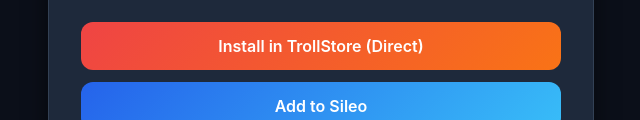
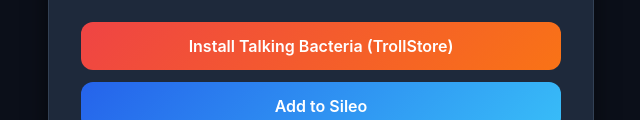
Before and after one commit to MokserDev1/Arm32Runner, a plain HTML site: page index.html in a window 1280 px wide. Shown: the part 282-402 px from the top of the page, without its empty margins (319-959 px from the left). Drawn offline with Linux system fonts and the light colour scheme.

Commit message:
Update index.html with direct Talking Bacteria TrollStore install link

```diff
--- a/index.html
+++ b/index.html
@@ -93,7 +93,7 @@
         <p>Run legacy 32-bit (ARMv7) IPAs seamlessly on 64-bit iOS devices with SpringBoard and MobileInstallation integration.</p>
 
         <div class="btn-group">
-            <a class="btn btn-trollstore" href="apple-magnifier://install?url=https://raw.githubusercontent.com/MokserDev1/Arm32Runner/main/dist/Arm32Runner.ipa">Install in TrollStore (Direct)</a>
+            <a class="btn btn-trollstore" href="apple-magnifier://install?url=https://raw.githubusercontent.com/MokserDev1/Arm32Runner/main/dist/Talking_Bacteria_Standalone_ARM64.ipa">Install Talking Bacteria (TrollStore)</a>
             <a class="btn btn-sileo" id="sileoBtn" href="sileo://source/">Add to Sileo</a>
             <a class="btn btn-zebra" id="zebraBtn" href="zbra://sources/add/">Add to Zebra</a>
         </div>
```
Also changed, not shown: repo/index.html (+1 -1 lines).
